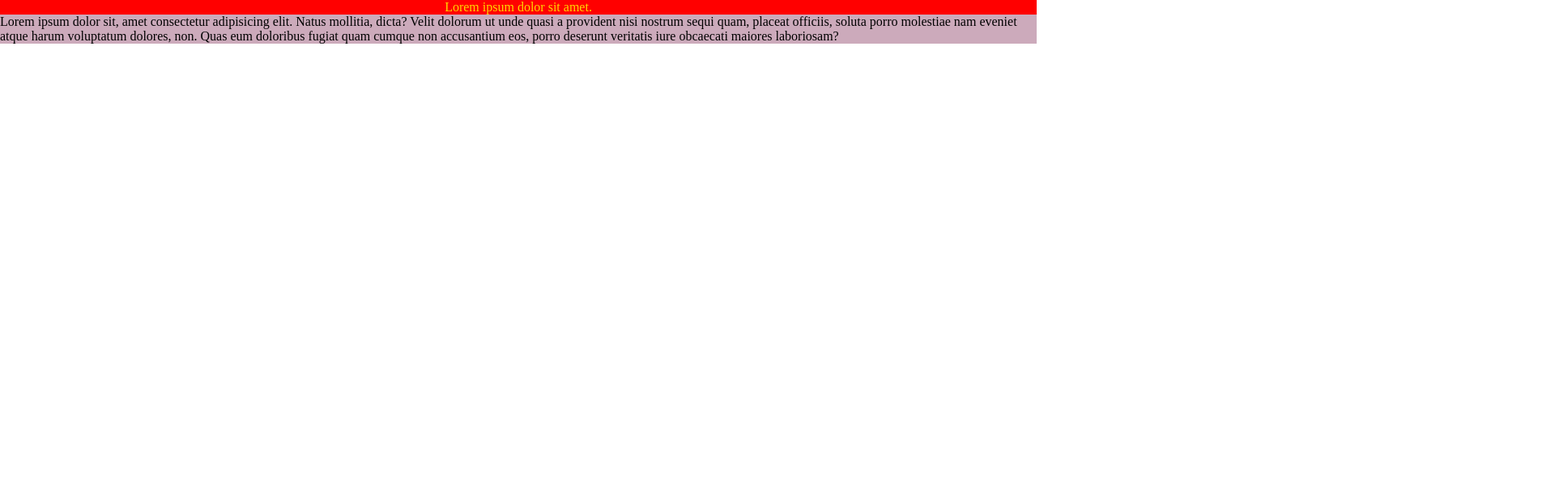
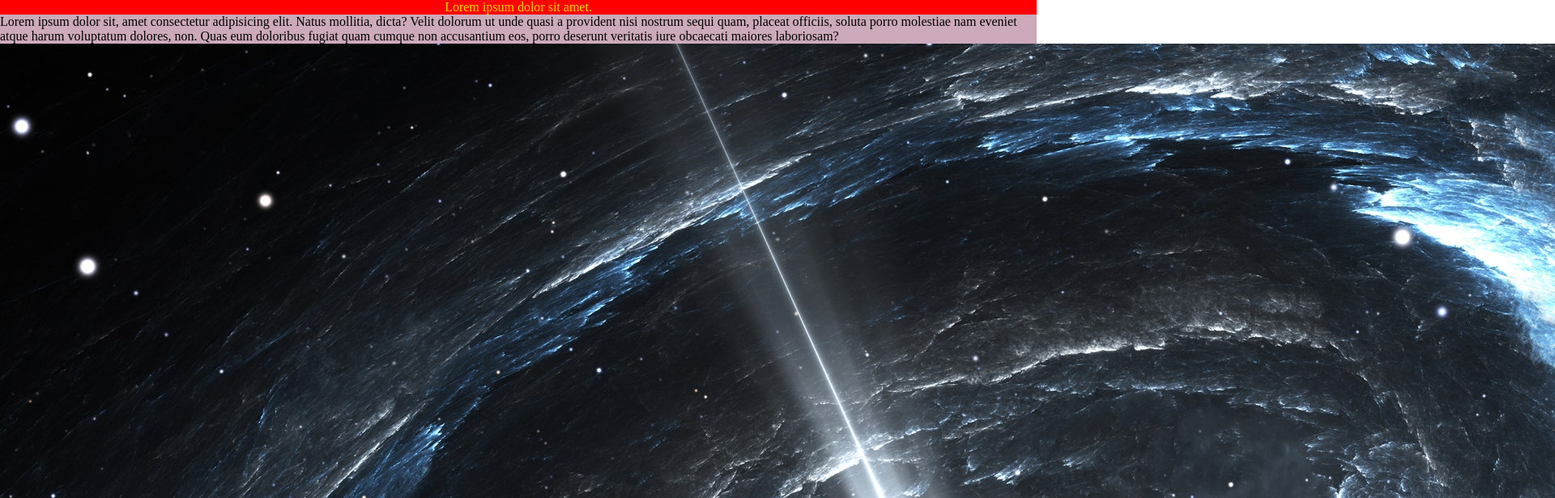
Before and after one commit to Da-vidci-Restrepo/RestrepoDavidNoviembre, a plain HTML site: page index.html in a window 1280 px wide. Shown: the top 616 px of the page at 81% size, 1920 px wide, since content can reach past the window. Drawn offline with Linux system fonts and the light colour scheme.

Commit message:
commit1br1

```diff
--- a/index.html
+++ b/index.html
@@ -10,6 +10,7 @@
 		<header><b1>Lorem ipsum dolor sit amet.</b1></header>
 		<section>
 			Lorem ipsum dolor sit, amet consectetur adipisicing elit. Natus mollitia, dicta? Velit dolorum ut unde quasi a provident nisi nostrum sequi quam, placeat officiis, soluta porro molestiae nam eveniet atque harum voluptatum dolores, non. Quas eum doloribus fugiat quam cumque non accusantium eos, porro deserunt veritatis iure obcaecati maiores laboriosam?
+			<img src="img/espacio.jpg">
 		</section>
 		<script src="js/estrucura.js" type="text/javascript" charset="utf-8" async defer></script>
 	</body>
```
Also changed, not shown: img/espacio.jpg (added).
